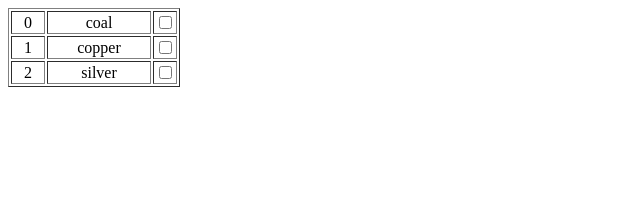
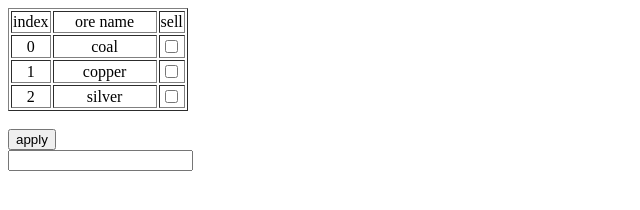
Before and after one commit to kwagjj/mrmine-macro, a plain HTML site: page sell_popup/sell6.html in a window 1280 px wide. Shown: the whole page, without its empty margins (0-640 px from the left). Drawn offline with Linux system fonts and the light colour scheme.

Commit message:
Update and rename sell4.html to sell6.html

```diff
--- a/sell_popup/sell4.html
+++ b/sell_popup/sell6.html
@@ -14,6 +14,7 @@
 <script type="text/javascript">
 	var sellarray;
 
+
 	window.onload=function(){
 
 		sellarray=window.opener.apple;
@@ -29,6 +30,23 @@
 	}
 
 
+	function apply(){
+		for(i=0;i<sellarray.length;i++){
+			var check=document.getElementById("CB"+i).checked;
+
+			if(check="checked"){
+				sellarray[i]=1;
+			}
+			else{
+				sellarray[i]=0;
+
+			}
+
+			document.getElementById("result").value+=","+sellarray[i];
+		}
+
+
+	}
 
 </script>
 
@@ -37,6 +55,13 @@
 
 
     <table border=1>
+    <tr>
+        <td width="30" align="center">index</td>
+        <td width="100" align="center">ore name</td>
+        <td>sell</td>
+    </tr>
+
+
       <tr>
         <td width="30" align="center">0</td>
         <td width="100" align="center">coal</td>
@@ -63,5 +88,11 @@
 
     </table>
 
+    <br>
+
+    <input type="button" value="apply" onclick="apply();"/>
+    <br>
+    <input type="textbox" id="result">
+
 </body>
 </html>
```
